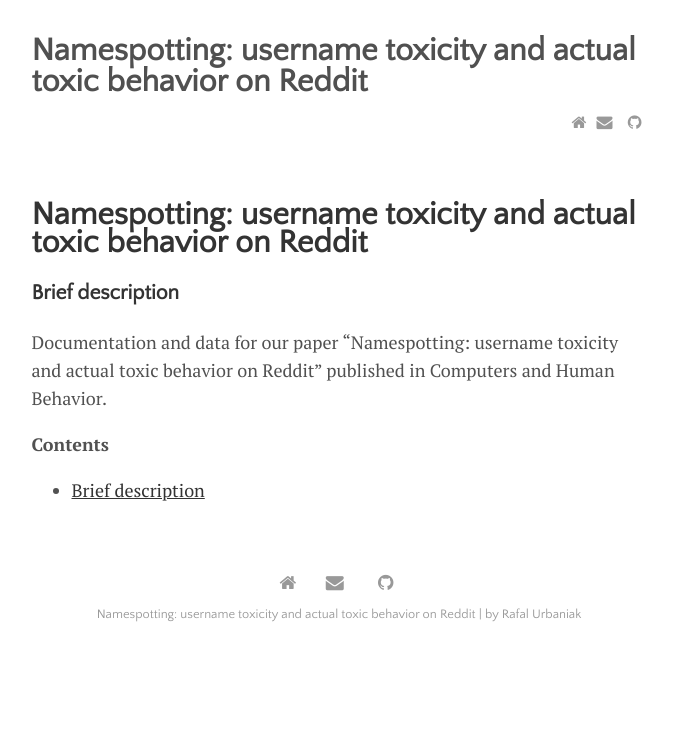
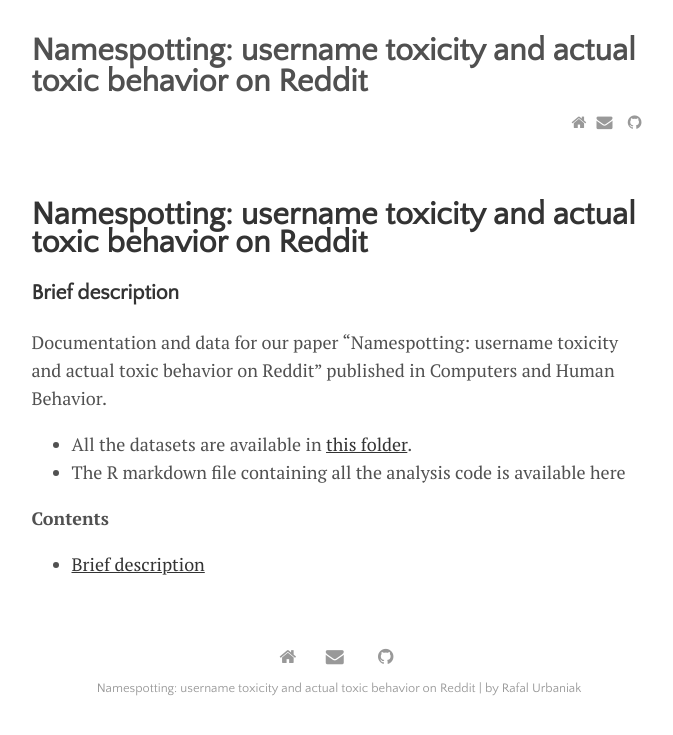
Before and after one commit to rfl-urbaniak/namespotting, a Jekyll site: the page built from index.md, in a window 1280 px wide. Shown: the top 735 px of the page, without its empty margins (301-974 px from the left). Built offline with Jekyll 4.4.1, drawn with Linux system fonts in a browser that asks for light colours.

Commit message:
starting index

```diff
--- a/index.md
+++ b/index.md
@@ -14,6 +14,10 @@
 Documentation and data for our paper "Namespotting: username toxicity and actual toxic behavior on Reddit" published in Computers and Human Behavior.
 
 
+- All the datasets are available in [this folder](https://drive.google.com/drive/folders/1Yqq8TPLR3yMPx18n9oEOpHbEzcWae9Vw?usp=sharing).
+- The R markdown file containing all the analysis code is available here
+
+
 
 **Contents**
 * TOC
```
